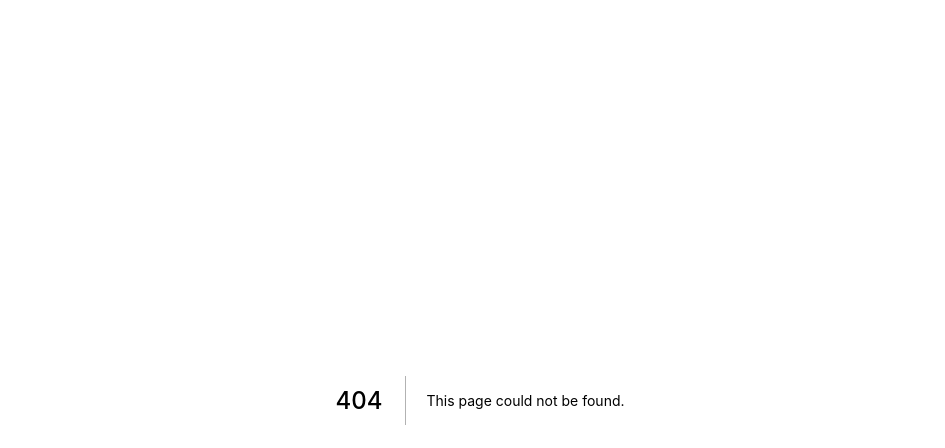
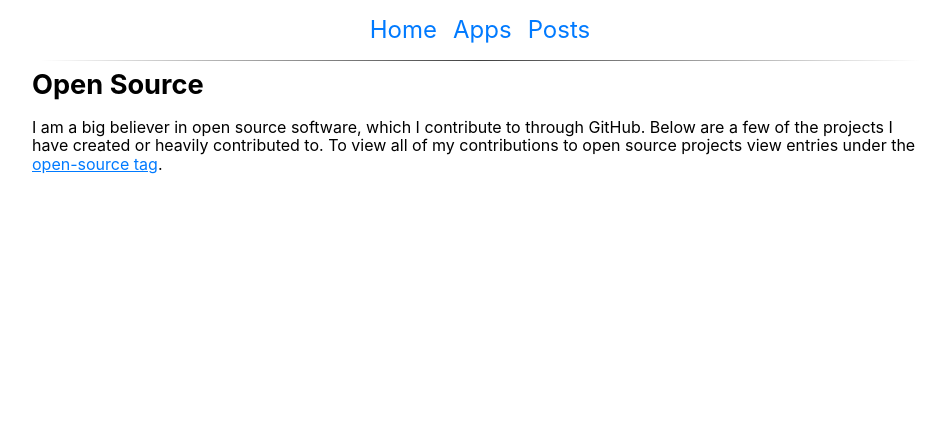
Before and after one commit to JosephDuffy/josephduffy.co.uk, a Next.js app: page /open-source in a window 1280 px wide. Before the commit this address had no page. Shown: the top 448 px of the page, without its empty margins (160-1105 px from the left). Built offline with nearby package versions, Linux system fonts and the light colour scheme.

Commit message:
Add start of Open Source page

```diff
--- /dev/null
+++ b/pages/open-source.tsx
@@ -0,0 +1,20 @@
+import { NextPage } from "next"
+import Head from "next/head"
+import Page from "../layouts/main"
+
+const OpenSourcePage: NextPage = () => {
+  return (
+    <Page>
+      <Head>
+        <title>Open Source :: Joseph Duffy, iOS Developer</title>
+        <meta name="description" content="Open source projects created or contributed to by Joseph Duffy" />
+      </Head>
+      <h1>Open Source</h1>
+      <p>
+        I am a big believer in open source software, which I contribute to through GitHub. Below are a few of the projects I have created or heavily contributed to. To view all of my contributions to open source projects view entries under the <a href="/tags/open-source" rel="tag">open-source tag</a>.
+      </p>
+    </Page>
+  )
+}
+
+export default OpenSourcePage
```
